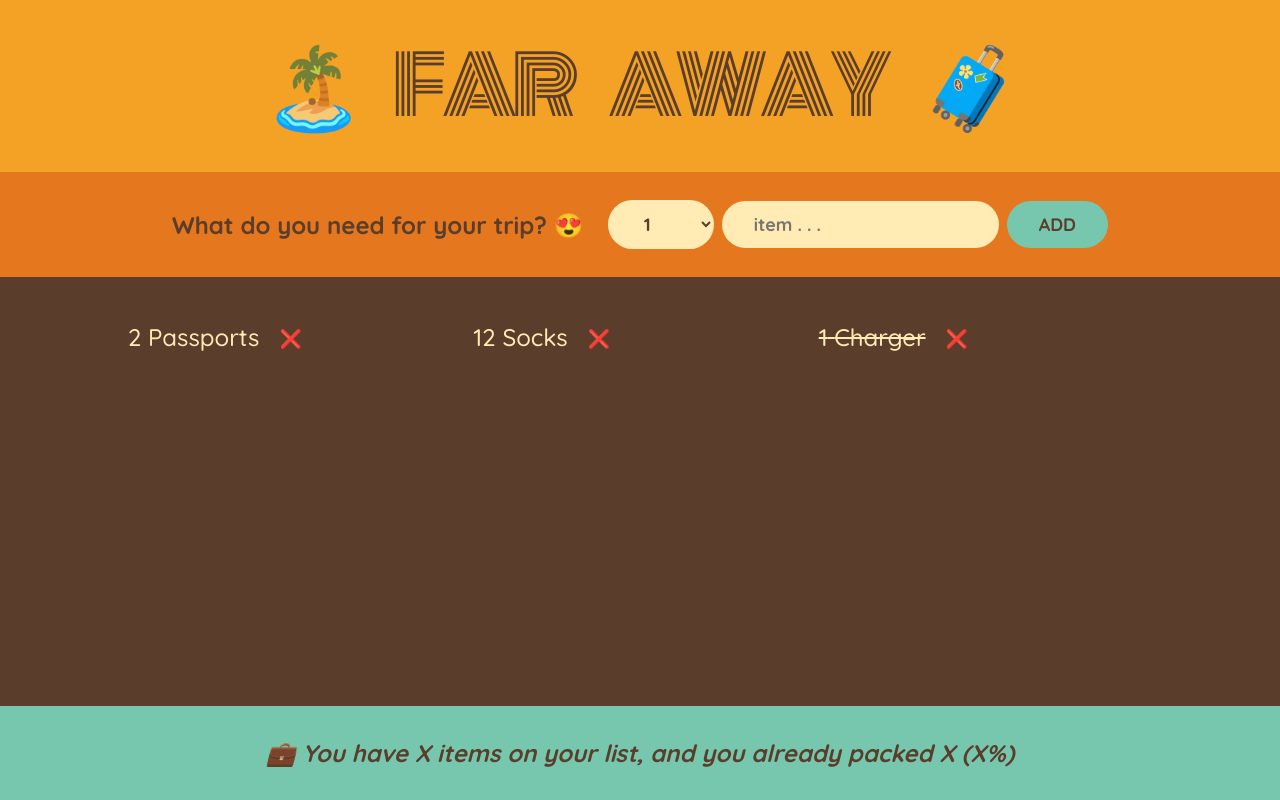
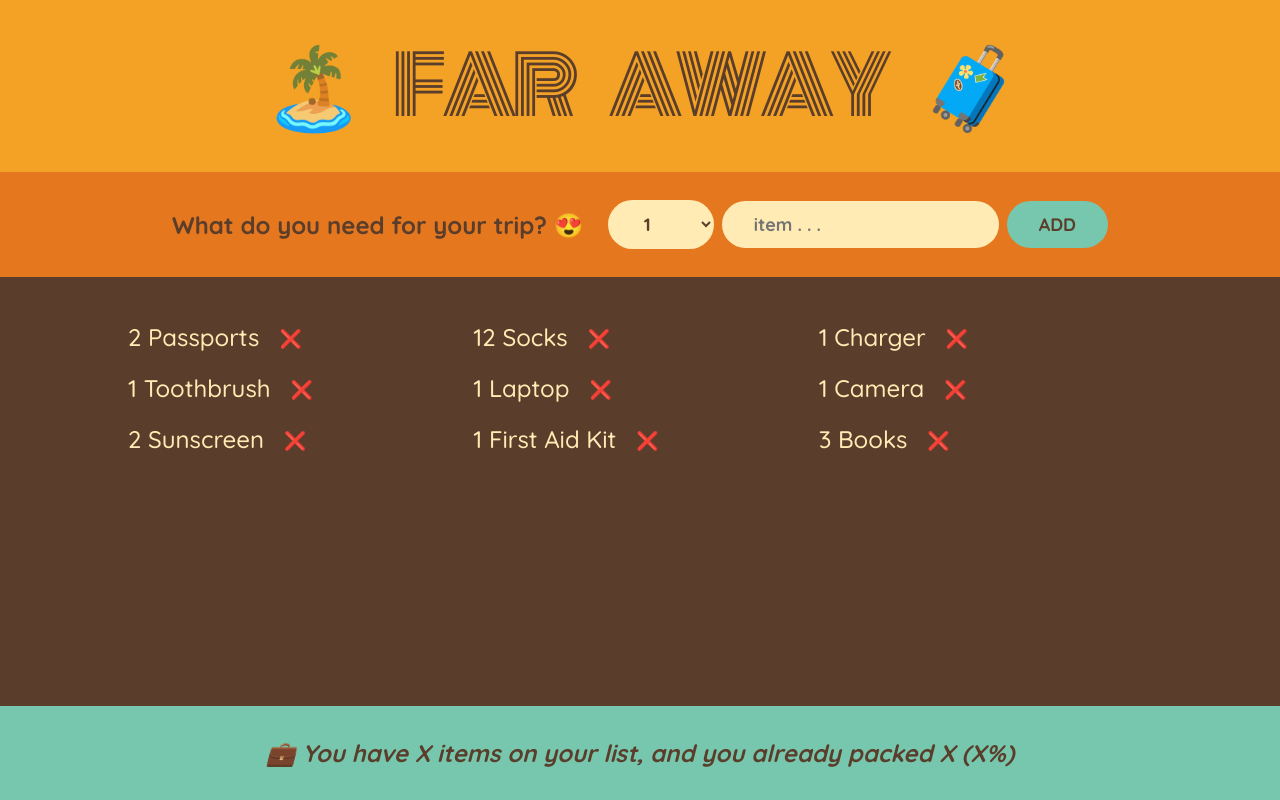
Before and after one commit to AnasHany2193/Travel-List, a React (Create React App) app: page / in a window 1280 px wide. Built offline with nearby package versions, Linux system fonts and the light colour scheme.

Commit message:
🔧 Implementing Controlled Elements

```diff
--- a/src/App.js
+++ b/src/App.js
@@ -1,7 +1,15 @@
+import { useState } from "react";
+
 const initialItems = [
   { id: 1, description: "Passports", quantity: 2, packed: false },
   { id: 2, description: "Socks", quantity: 12, packed: false },
-  { id: 3, description: "Charger", quantity: 1, packed: true },
+  { id: 3, description: "Charger", quantity: 1, packed: false },
+  { id: 4, description: "Toothbrush", quantity: 1, packed: false },
+  { id: 5, description: "Laptop", quantity: 1, packed: false },
+  { id: 6, description: "Camera", quantity: 1, packed: false },
+  { id: 7, description: "Sunscreen", quantity: 2, packed: false },
+  { id: 8, description: "First Aid Kit", quantity: 1, packed: false },
+  { id: 9, description: "Books", quantity: 3, packed: false },
 ];
 
 export default function App() {
@@ -19,22 +27,41 @@ function Logo() {
   return <h1>🏝️ Far Away 🧳</h1>;
 }
 function Form() {
+  const [quantity, setQuantity] = useState(1);
+  const [description, setdescription] = useState("");
+
   function handleSubmit(e) {
     e.preventDefault();
-    console.log(e.target);
+
+    if (!description) return;
+
+    const newItem = { description, quantity, packed: false, id: Date.now() };
+
+    console.log(newItem);
+
+    setdescription("");
+    setQuantity(1);
   }
 
   return (
     <form className="add-form" onSubmit={handleSubmit}>
       <h3>What do you need for your trip? 😍</h3>
-      <select>
+      <select
+        value={quantity}
+        onChange={(e) => setQuantity(Number(e.target.value))}
+      >
         {Array.from({ length: 20 }, (_, i) => i + 1).map((num) => (
           <option value={num} key={num}>
             {num}
           </option>
         ))}
       </select>
-      <input type="text" placeholder="item . . ." />
+      <input
+        type="text"
+        placeholder="item . . ."
+        value={description}
+        onChange={(e) => setdescription(e.target.value)}
+      />
       <button>Add</button>
     </form>
   );
```
